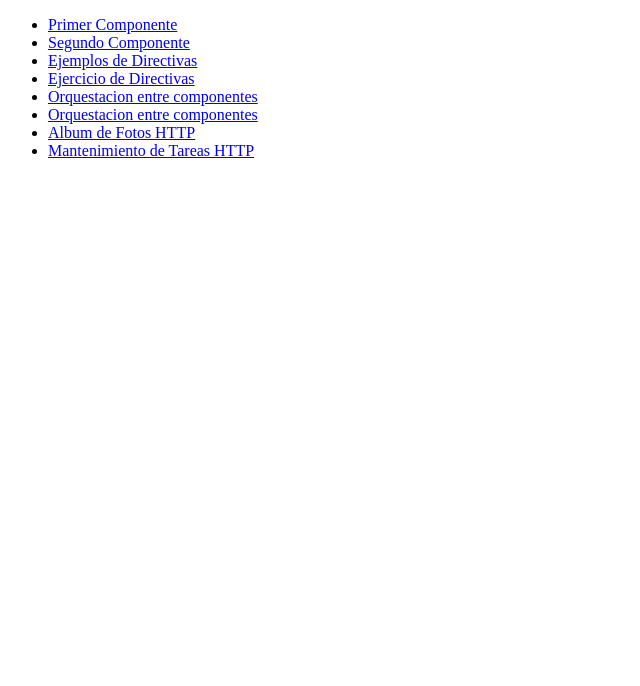
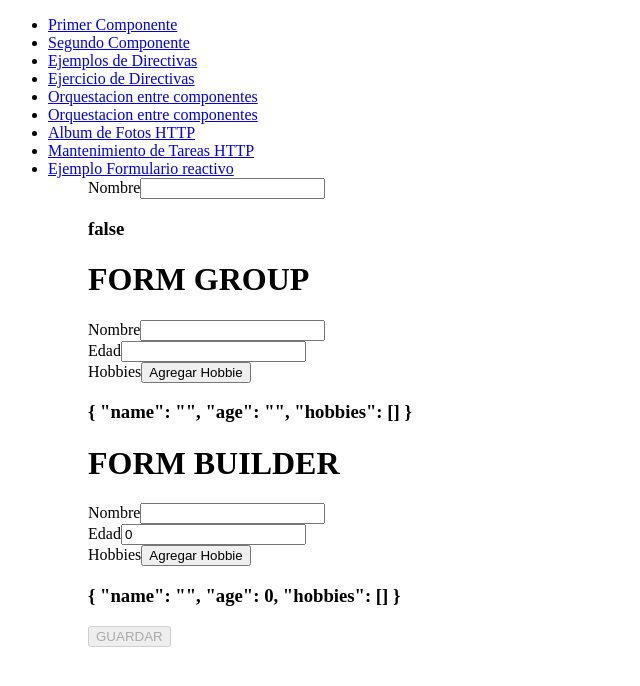
Before and after one commit to DanielCarbajal314/curso-angular-12, an Angular app: page /reactive-form in a window 1280 px wide. Before the commit this address led to /. Shown: the top 686 px of the page, without its empty margins (0-640 px from the left). Built offline with nearby package versions, Linux system fonts and the light colour scheme.

Commit message:
reactive Forms

```diff
--- a/package.json
+++ b/package.json
@@ -15,6 +15,7 @@
     "@angular/compiler": "~12.2.0",
     "@angular/core": "~12.2.0",
     "@angular/forms": "~12.2.0",
+    "@angular/material": "^12.2.13",
     "@angular/platform-browser": "~12.2.0",
     "@angular/platform-browser-dynamic": "~12.2.0",
     "@angular/router": "~12.2.0",
--- a/src/app/app-routing.module.ts
+++ b/src/app/app-routing.module.ts
@@ -6,6 +6,7 @@ import { FirstComponent } from './route/first/first.component';
 import { OrchestationPersonExerciceComponent } from './route/orchestation-person-exercice/orchestation-person-exercice.component';
 import { OrchestrationComponent } from './route/orchestration/orchestration.component';
 import { PhotoAlbumHttpComponent } from './route/photo-album-http/photo-album-http.component';
+import { ReactiveFormExampleComponent } from './route/reactive-form-example/reactive-form-example.component';
 import { SecondComponent } from './route/second/second.component';
 import { TaskManagementComponent } from './route/task-management/task-management.component';
 
@@ -19,6 +20,7 @@ const routes: Routes = [
   { path: 'orchestation-person', component: OrchestationPersonExerciceComponent },
   { path: 'photo-album-http', component: PhotoAlbumHttpComponent },
   { path: 'tasks-http', component: TaskManagementComponent },
+  { path: 'reactive-form', component: ReactiveFormExampleComponent },
 ];
 
 @NgModule({
--- a/src/app/app.component.html
+++ b/src/app/app.component.html
@@ -7,6 +7,7 @@
   <li><a routerLink="orchestation-person">Orquestacion entre componentes</a></li>
   <li><a routerLink="photo-album-http">Album de Fotos HTTP</a></li>
   <li><a routerLink="tasks-http">Mantenimiento de Tareas HTTP</a></li>
+  <li><a routerLink="reactive-form">Ejemplo Formulario reactivo</a></li>
 <ul>
 
 <router-outlet></router-outlet>
--- a/src/app/route/first/first.component.html
+++ b/src/app/route/first/first.component.html
@@ -1 +1,2 @@
 <h1> Hola {{ name }}</h1>
+<h2> La hora es {{ time }}</h2>
--- a/src/app/route/first/first.component.ts
+++ b/src/app/route/first/first.component.ts
@@ -1,4 +1,6 @@
 import { Component, OnDestroy, OnInit } from '@angular/core';
+import { timer } from 'rxjs';
+import { map } from 'rxjs/operators';
 
 @Component({
   selector: 'app-first',
@@ -7,6 +9,7 @@ import { Component, OnDestroy, OnInit } from '@angular/core';
 })
 export class FirstComponent implements OnInit, OnDestroy {
   name = 'Daniel';
+  time?: string;
 
   constructor() { }
   ngOnDestroy(): void {
@@ -15,6 +18,12 @@ export class FirstComponent implements OnInit, OnDestroy {
 
   ngOnInit(): void {
     console.log('El Primer Componente se esta creando');
+    timer(1000, 1000).pipe(
+      map(() => new Date()),
+      map(date => date.toLocaleTimeString())
+    ).subscribe(time => this.time = time);
+
+
   }
 
 }
--- /dev/null
+++ b/src/app/route/reactive-form-example/reactive-form-example.component.html
@@ -0,0 +1,51 @@
+<div>
+    <label [style]="errorStyle">Nombre</label>
+    <input type="text" [formControl]="name" />
+    <p class="error" *ngIf="!name.valid && !name.pristine"> El nombre debe ser al menos de 4 caracters </p>
+    <h3>{{name.valid}}</h3>
+</div>
+
+<h1> FORM GROUP </h1>
+<div>
+    <form [formGroup]="personForm">
+        <div>
+            <label>Nombre</label>
+            <input type="text" formControlName="name" />
+        </div>
+        <div>
+            <label>Edad</label>
+            <input type="text" formControlName="age" />
+        </div>
+        <div>
+            <label>Hobbies</label>
+            <div *ngFor="let hobby of hobbies.controls">
+                <input type="text" [formControl]="hobby">
+            </div>
+            <button (click)="addHobby()">Agregar Hobbie</button>
+        </div>
+    </form>
+    <h3> {{ personForm.value | json }}</h3>
+</div>
+
+<h1> FORM BUILDER </h1>
+<div>
+    <form [formGroup]="personFormWithBuilder">
+        <div>
+            <label>Nombre</label>
+            <input type="text" formControlName="name" />
+        </div>
+        <div>
+            <label>Edad</label>
+            <input type="text" formControlName="age" />
+        </div>
+        <div>
+            <label>Hobbies</label>
+            <div *ngFor="let hobby of personFormWithBuilder?.get('hobbies').controls">
+                <input type="text" [formControl]="hobby">
+            </div>
+            <button (click)="addHobbyWithBuilder()">Agregar Hobbie</button>
+        </div>
+    </form>
+    <h3> {{ personFormWithBuilder?.value | json }}</h3>
+    <button [disabled]="!personFormWithBuilder?.valid">GUARDAR</button>
+</div>
--- /dev/null
+++ b/src/app/route/reactive-form-example/reactive-form-example.component.scss
@@ -0,0 +1,3 @@
+.error {
+    color: red;
+}
--- /dev/null
+++ b/src/app/route/reactive-form-example/reactive-form-example.component.ts
@@ -0,0 +1,54 @@
+import { Component, OnInit } from '@angular/core';
+import { FormArray, FormBuilder, FormControl, FormGroup, Validators } from '@angular/forms';
+
+@Component({
+  selector: 'app-reactive-form-example',
+  templateUrl: './reactive-form-example.component.html',
+  styleUrls: ['./reactive-form-example.component.scss']
+})
+export class ReactiveFormExampleComponent implements OnInit {
+  name = new FormControl('', [Validators.required, Validators.minLength(4)]);
+
+  personForm = new FormGroup({
+    name: new FormControl('', [Validators.required, Validators.minLength(3)]),
+    age: new FormControl('', Validators.required),
+    hobbies: new FormArray([])
+  })
+
+  personFormWithBuilder?: FormGroup;
+
+  get errorStyle(){
+    return this.name.valid || this.name.pristine ? '' : `
+      color: red;
+    `;
+  }
+
+  constructor(private fb: FormBuilder) {
+    this.personFormWithBuilder = fb.group({
+      name: ['', Validators.required],
+      age: [0, Validators.required],
+      hobbies: this.fb.array([
+
+      ])
+    })
+
+  }
+
+  ngOnInit(): void {
+    this.name.valueChanges.subscribe(console.log);
+  }
+
+  addHobby(){
+    const control = new FormControl('');
+    this.hobbies.push(control);
+  }
+
+  get hobbies(){
+    return this.personForm.get('hobbies')  as FormArray;
+  }
+
+  addHobbyWithBuilder(){
+    (this.personFormWithBuilder?.get('hobbies') as FormArray).push(this.fb.control(''));
+  }
+
+}
--- a/tsconfig.json
+++ b/tsconfig.json
@@ -25,6 +25,6 @@
     "enableI18nLegacyMessageIdFormat": false,
     "strictInjectionParameters": true,
     "strictInputAccessModifiers": true,
-    "strictTemplates": true
+    "strictTemplates": false
   }
 }
```
Also changed, not shown: src/app/app.module.ts (+6 -3 lines), 2 other files (tests, documents, lock files or other folders).
